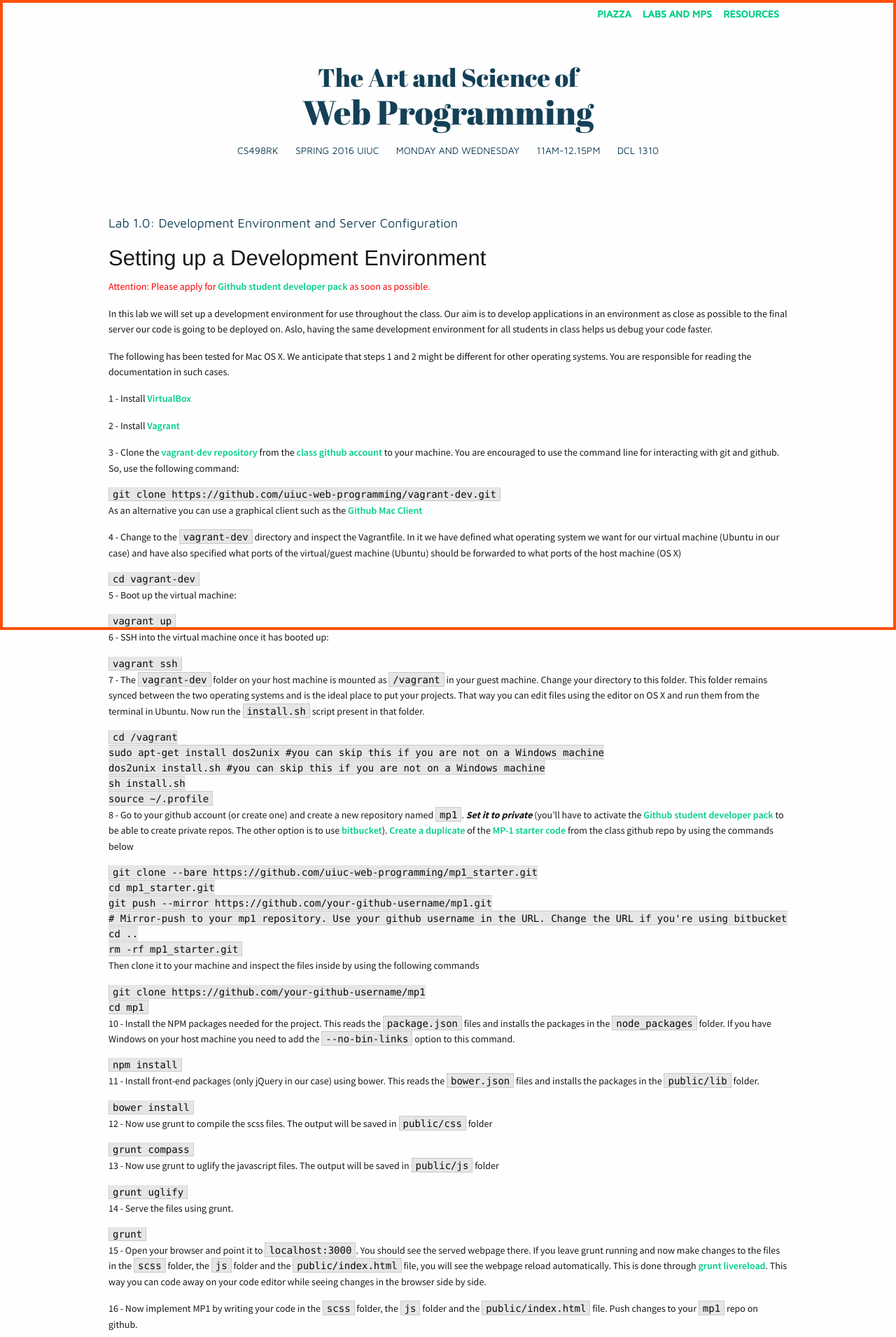
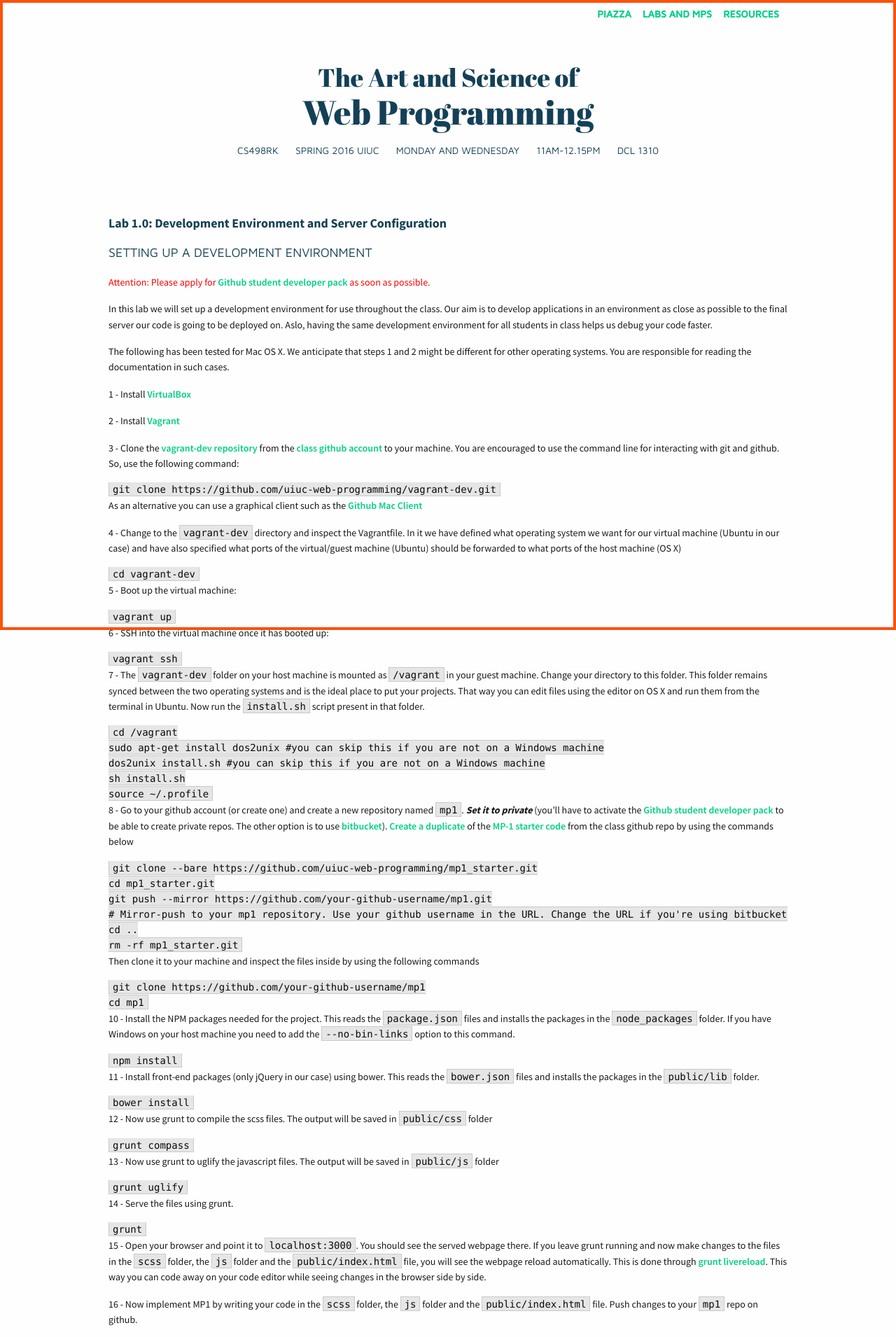
Before and after one commit to biplabdeka/fa2016, a Jekyll site: the page built from _posts/2015-1-28-Lab-1.md, in a window 1280 px wide. Shown: the top 1910 px of the page at 70% size. Built offline with Jekyll 4.4.1, drawn with Linux system fonts in a browser that asks for light colours; nearby versions of some CDN libraries; Markdown is read by kramdown in place of the engine named in the settings; some of the changed text lies outside the part shown.

Commit message:
Heading changes

```diff
--- a/_layouts/default.html
+++ b/_layouts/default.html
@@ -1,7 +1,7 @@
 {% include head.html %}
 
 
-    	<div class="heading">{{ page.title }}</div>
+    	<div class="heading" style="">{{ page.title }}</div>
 
     	{{ content }}
 
--- a/_posts/2015-1-28-Lab-1.md
+++ b/_posts/2015-1-28-Lab-1.md
@@ -4,7 +4,7 @@ title: "Lab 1.0: Development Environment and Server Configuration"
 <!-- permalink: lab1.html -->
 ---
 
-###Setting up a Development Environment
+<span class="section-heading">SETTING UP A DEVELOPMENT ENVIRONMENT</span>
 
 <span style="color: red"> Attention: Please apply for [Github student developer pack](https://education.github.com/pack) as soon as possible.</span>
 
@@ -100,7 +100,7 @@ grunt
 
 17 - You can stop grunt by using `ctrl+c`. You can exit the vagrant guest VM by saying `exit`.
 
-###Setting up the Server
+<span class="section-heading">SETTING UP THE SERVER</span>
 
 1 - Get [Github Student Developer Pack](https://education.github.com/pack) and get the $50 in platform credit for [DigitalOcean](https://www.digitalocean.com/)
 
--- a/css/main.css
+++ b/css/main.css
@@ -3870,6 +3870,13 @@ ul {
 
 .heading {
   color: #144057;
+  font-family: "Source Sans Pro", sans-serif;
+  font-size: 18px;
+  font-weight: bold;
+  margin-bottom: 15px; }
+
+.section-heading {
+  color: #144057;
   font-family: "Maven Pro", sans-serif;
   font-size: 18px;
   margin-bottom: 15px; }
```
Also changed, not shown: 2 other files.
